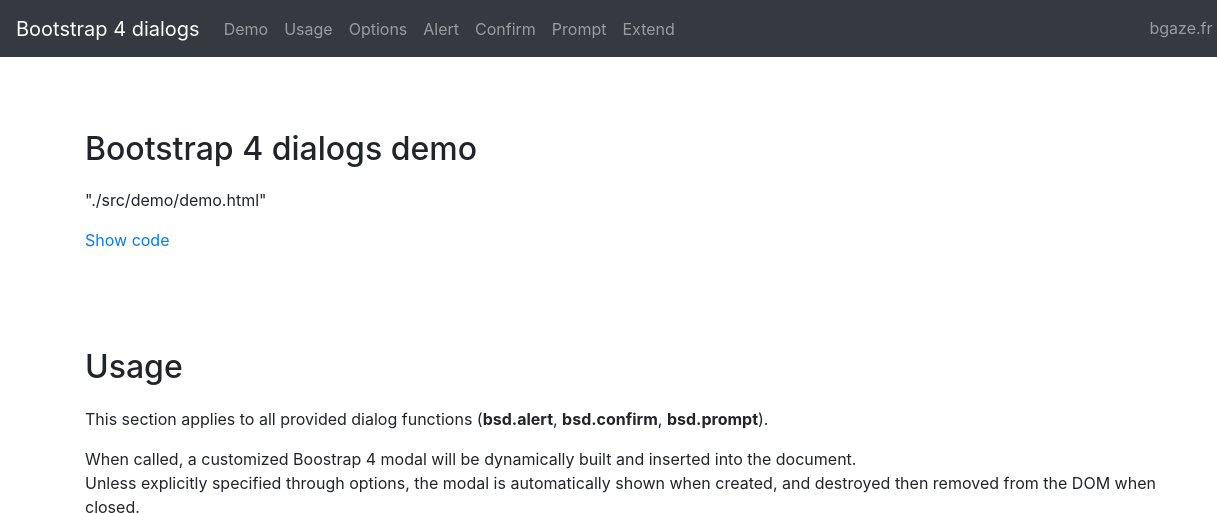
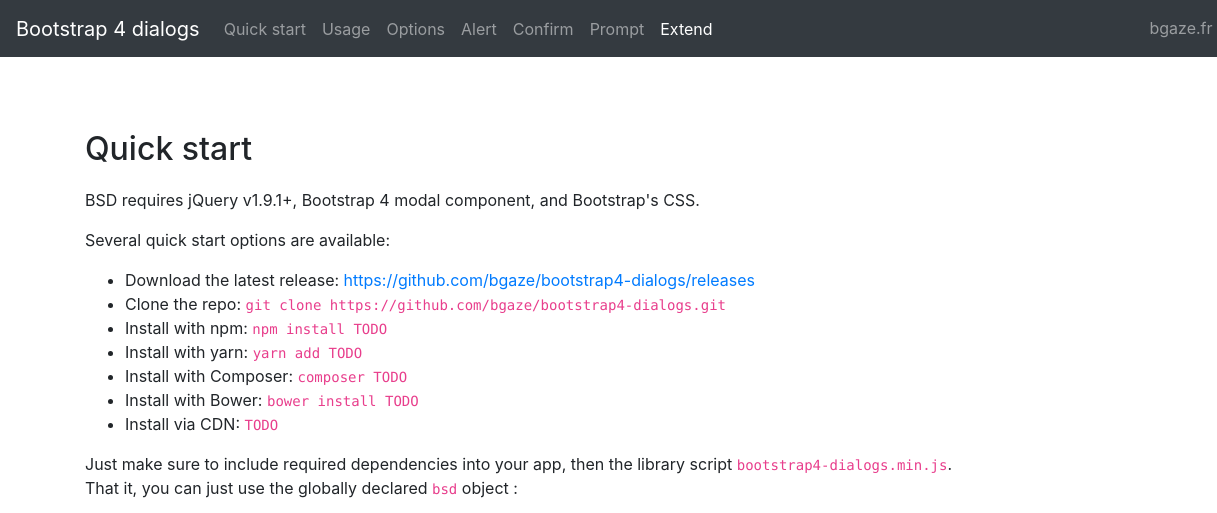
Before and after one commit to bgaze/bootstrap4-dialogs, a website: page src/demo.html in a window 1280 px wide. Shown: the top 513 px of the page, 0-1217 px from the left. Drawn offline with nearby package versions, Linux system fonts and the light colour scheme.

Commit message:
Write Quick start section

```diff
--- a/Gulpfile.js
+++ b/Gulpfile.js
@@ -120,7 +120,7 @@
             .pipe(gulp.dest('.'));
 }
 
-// Compile all files.
+// Declare tasks.
 
 gulp.task('dist', gulp.series(lib, demo, readme));
 
--- a/package.json
+++ b/package.json
@@ -20,7 +20,7 @@
     "homepage": "https://github.com/bgaze/bootstrap4-dialogs",
     "main": "dist/bootstrap4-dialogs.js",
     "peerDependencies": {
-        "jquery": ">=3.0",
+        "jquery": ">=1.9",
         "bootstrap": "~4.0"
     },
     "devDependencies": {
--- a/src/demo.html
+++ b/src/demo.html
@@ -5,7 +5,7 @@
         <meta http-equiv="X-UA-Compatible" content="IE=edge">
         <meta name="viewport" content="width=device-width, initial-scale=1">
 
-        <title>bgaze/bsd - Bootstrap 4 dialogs</title>
+        <title>Bootstrap 4 dialogs</title>
 
         <link rel="stylesheet" href="https://cdnjs.cloudflare.com/ajax/libs/font-awesome/4.7.0/css/font-awesome.min.css">
         <link rel="stylesheet" href="https://stackpath.bootstrapcdn.com/bootstrap/4.3.1/css/bootstrap.min.css" integrity="sha384-ggOyR0iXCbMQv3Xipma34MD+dH/1fQ784/j6cY/iJTQUOhcWr7x9JvoRxT2MZw1T" crossorigin="anonymous">
@@ -13,6 +13,7 @@
         <style>
             body{
                 padding: 50px 0;
+                position: relative;
             }
 
             section{
@@ -33,19 +34,23 @@
                 padding-top: 4px;
                 padding-bottom: 4px;
             }
+
+            a, button{
+                outline: 0 !important;
+            }
         </style>
     </head>
-    <body>
+    <body data-spy="scroll" data-target="#main-menu" data-offset="30">
         <header>
             <nav class="navbar navbar-expand-md navbar-dark fixed-top bg-dark">
                 <a class="navbar-brand" href="#">Bootstrap 4 dialogs</a>
-                <button class="navbar-toggler" type="button" data-toggle="collapse" data-target="#navbarCollapse" aria-controls="navbarCollapse" aria-expanded="false" aria-label="Toggle navigation">
+                <button class="navbar-toggler" type="button" data-toggle="collapse" data-target="#main-menu" aria-controls="main-menu" aria-expanded="false" aria-label="Toggle navigation">
                     <span class="navbar-toggler-icon"></span>
                 </button>
-                <div class="collapse navbar-collapse" id="navbarCollapse">
+                <div class="collapse navbar-collapse" id="main-menu">
                     <ul class="navbar-nav mr-auto">
                         <li class="nav-item">
-                            <a class="nav-link" href="#demo">Demo</a>
+                            <a class="nav-link" href="#quick-start">Quick start</a>
                         </li>
                         <li class="nav-item">
                             <a class="nav-link" href="#usage">Usage</a>
@@ -71,7 +76,7 @@
                             <a class="nav-link" href="https://www.bgaze.fr">bgaze.fr</a>
                         </li>
                         <li class="nav-item github">
-                            <a class="nav-link" href="#" title="See on Github"><i class="fa fa-2x fa-github"></i></a>
+                            <a class="nav-link" href="https://github.com/bgaze/bootstrap4-dialogs" title="See on Github"><i class="fa fa-2x fa-github"></i></a>
                         </li>
                     </ul>
                 </div>
@@ -79,10 +84,29 @@
         </header>
 
         <div class="container">
-            <section id="demo">
+            <section id="quick-start">
                 <div class="row">
                     <div class="col">
-                        <h2>Bootstrap 4 dialogs demo</h2>
+                        <h2>Quick start</h2>
+
+                        <p>BSD requires jQuery v1.9.1+, Bootstrap 4 modal component, and Bootstrap's CSS.</p>
+
+                        <p>Several quick start options are available:</p>
+
+                        <ul>
+                            <li>Download the latest release: <a href="https://github.com/bgaze/bootstrap4-dialogs/releases">https://github.com/bgaze/bootstrap4-dialogs/releases</a></li>
+                            <li>Clone the repo: <code>git clone https://github.com/bgaze/bootstrap4-dialogs.git</code></li>
+                            <li>Install with npm: <code>npm install TODO</code></li>
+                            <li>Install with yarn: <code>yarn add TODO</code></li>
+                            <li>Install with Composer: <code>composer TODO</code></li>
+                            <li>Install with Bower: <code>bower install TODO</code></li>
+                            <li>Install via CDN: <code>TODO</code></li>
+                        </ul>
+
+                        <p>
+                            Just make sure to include required dependencies into your app, then the library script <code>bootstrap4-dialogs.min.js</code>.<br/>
+                            That it, you can just use the globally declared <code>bsd</code> object :
+                        </p>
 
                         <p>
                             "./src/demo/demo.html"
```
Also changed, not shown: dist/demo.html.
